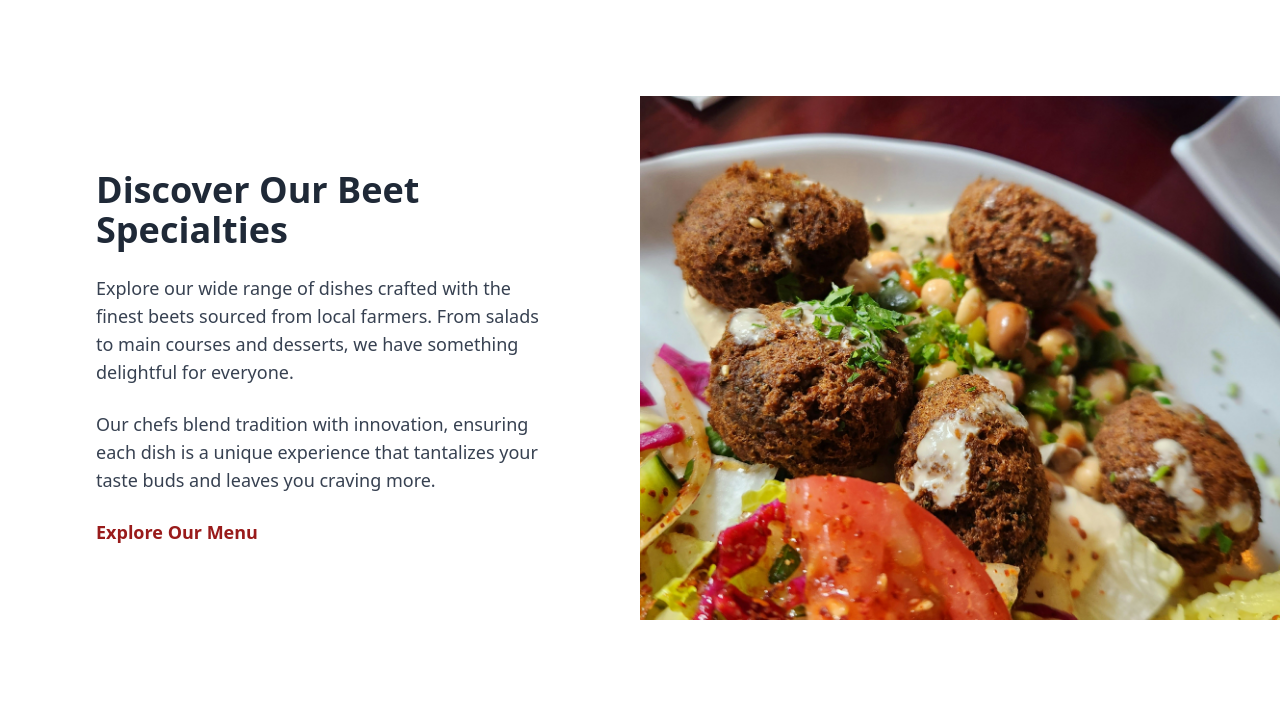
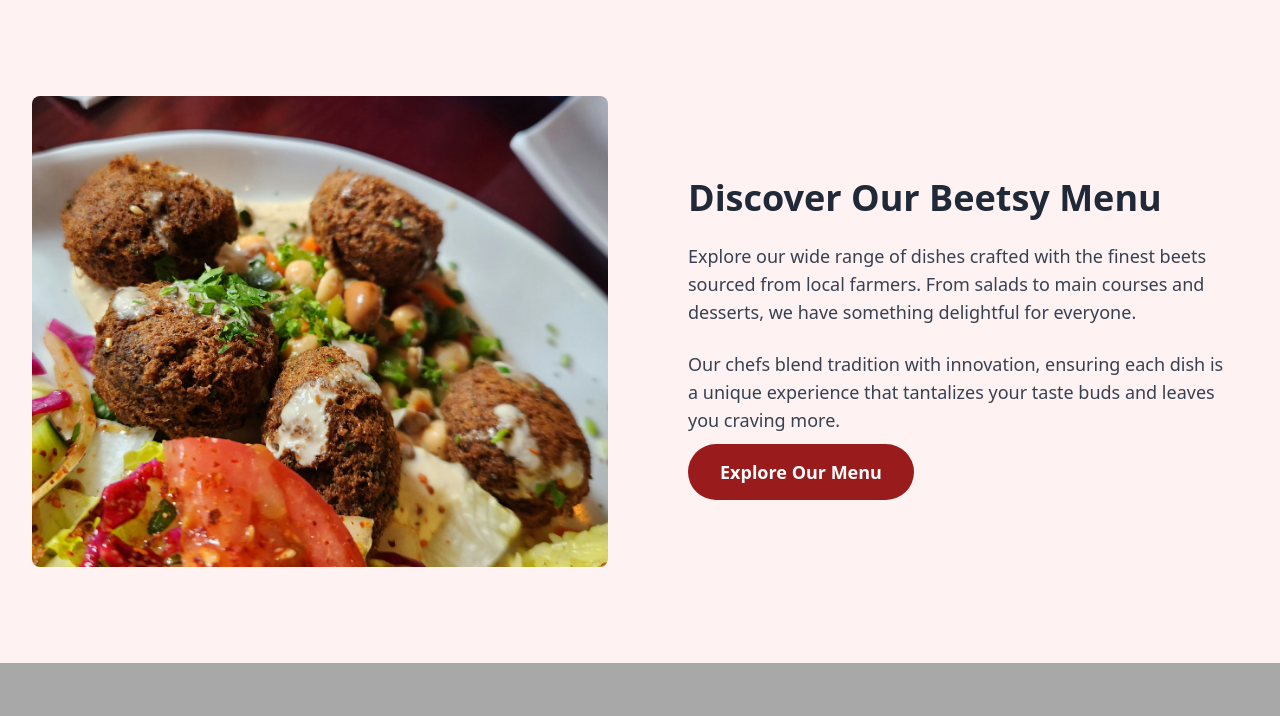
Before and after one commit to becodeorg/verou-5-laravel-resto-uncertain-laravel-beats, a Laravel app: page /home in a window 1280 px wide. Shown: the part 868-1584 px from the top of the page. After the commit the page ends 1531 px from the top, so only its background shows below. Run offline with Laravel 10, Linux system fonts and the light colour scheme.

Commit message:
Add new section

```diff
--- a/resources/views/guest/index.blade.php
+++ b/resources/views/guest/index.blade.php
@@ -7,7 +7,7 @@
     <link href="https://cdn.jsdelivr.net/npm/tailwindcss@^2.2.19/dist/tailwind.min.css" rel="stylesheet">
     <link rel="icon" href="{{ asset('images/beets-logo.png') }}">
 </head>
-<body>
+<body class="bg-red-50">
 <nav class="bg-red-50 w-full flex justify-between items-center px-20 py-4">
     <!-- Logo -->
     <div class="flex items-center">
@@ -47,22 +47,25 @@
 
 
 
-<section class="flex flex-col lg:flex-row py-12 lg:py-24 bg-white">
-    <!-- Information on the left -->
-    <div class="lg:w-1/2 px-8 lg:px-24 flex flex-col justify-center">
-        <h2 class="text-3xl lg:text-4xl font-bold text-gray-800 mb-6">Discover Our Beet Specialties</h2>
-        <p class="text-lg text-gray-700 mb-6">Explore our wide range of dishes crafted with the finest beets sourced from local farmers. From salads to main courses and desserts, we have something delightful for everyone.</p>
-        <p class="text-lg text-gray-700 mb-6">Our chefs blend tradition with innovation, ensuring each dish is a unique experience that tantalizes your taste buds and leaves you craving more.</p>
-        <a href="#" class="text-lg text-red-800 font-semibold hover:underline">Explore Our Menu</a>
-    </div>
-    <!-- Picture on the right -->
-    <div class="lg:w-1/2">
-        <img src="{{ asset('images/beets-menu-guest.jpg') }}" alt="Beet Dishes" class="w-50 h-50">
+<section class="py-12 lg:py-24">
+    <div class="container mx-auto flex flex-col lg:flex-row items-center justify-between px-6 lg:px-0">
+        <!-- Picture on the left -->
+        <div class="lg:w-1/2 lg:px-8 mb-8 lg:mb-0">
+            <img src="{{ asset('images/beets-menu-guest.jpg') }}" alt="Beet Dishes" class="w-full h-auto rounded-lg">
+        </div>
+        <!-- Information on the right -->
+        <div class="lg:w-1/2 px-6 lg:px-12">
+            <h2 class="text-3xl lg:text-4xl font-bold text-gray-800 mb-6">Discover Our Beetsy Menu</h2>
+            <p class="text-lg text-gray-700 mb-6">Explore our wide range of dishes crafted with the finest beets sourced from local farmers. From salads to main courses and desserts, we have something delightful for everyone.</p>
+            <p class="text-lg text-gray-700 mb-6">Our chefs blend tradition with innovation, ensuring each dish is a unique experience that tantalizes your taste buds and leaves you craving more.</p>
+            <a href="#" class="bg-red-800 hover:bg-green-800 text-white font-semibold py-4 px-8 rounded-full text-lg transition duration-300 ease-in-out transform hover:scale-105">Explore Our Menu</a>
+        </div>
     </div>
 </section>
 
 
 
 
+
 </body>
 </html>
```
